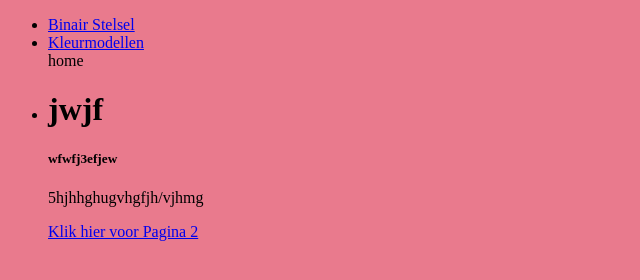
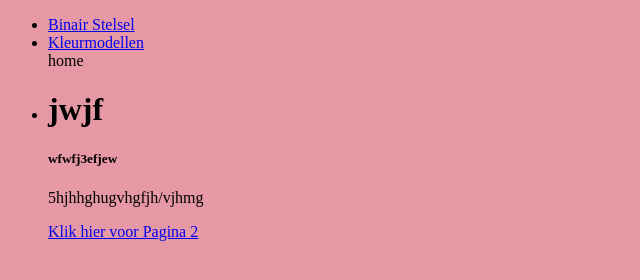
Before and after one commit to xChaimae/xChaimae.github.io, a plain HTML site: page index.html in a window 1280 px wide. Shown: the whole page, without its empty margins (0-640 px from the left). Drawn offline with Linux system fonts and the light colour scheme.

Commit message:
ijouhbrfhwaz

```diff
--- a/opmaak.css
+++ b/opmaak.css
@@ -1,3 +1,3 @@
 body {
-    background-color: rgb(233, 122, 141);
+    background-color: rgb(231, 152, 165);
 }
```
